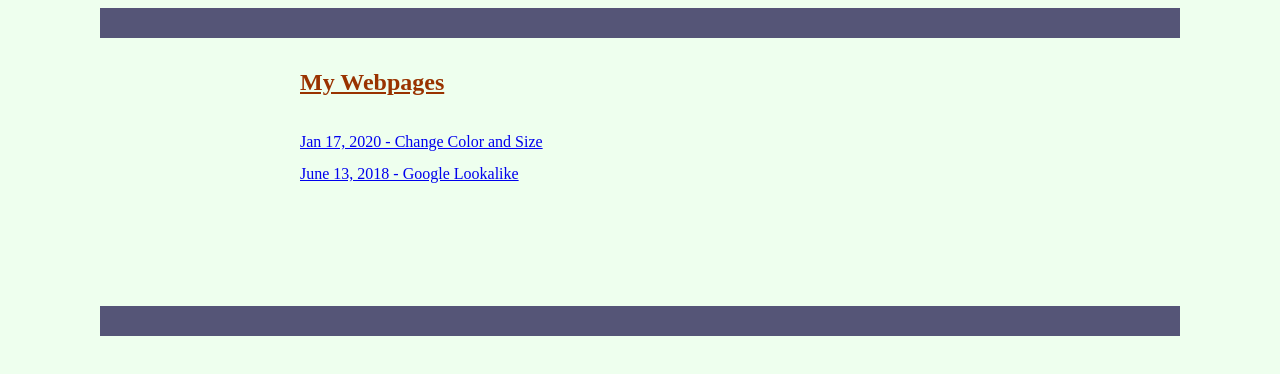
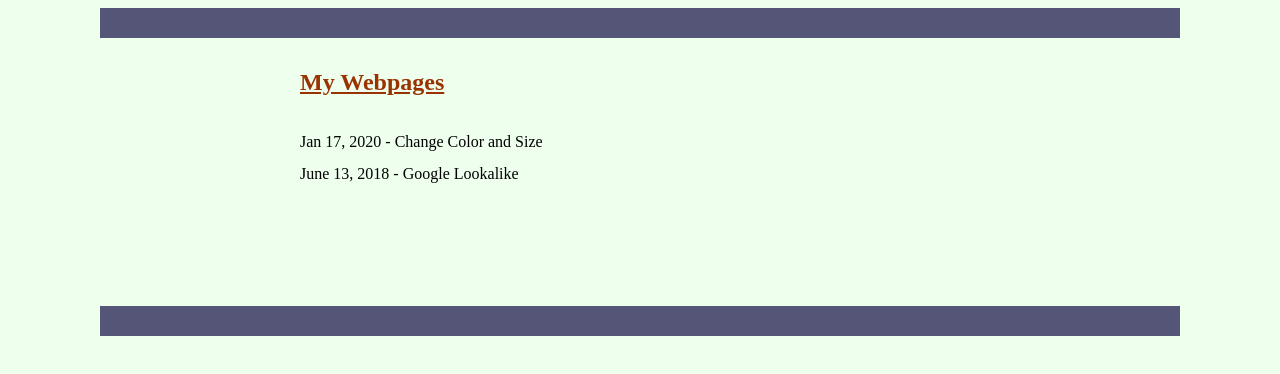
Before and after one commit to RainDropsz/RainDropsz.github.io, a plain HTML site: page index.html in a window 1280 px wide. Drawn offline with Linux system fonts and the light colour scheme.

Commit message:
Update index.html

```diff
--- a/index.html
+++ b/index.html
@@ -32,6 +32,10 @@ p {
   margin-left: 200px;
 }
 
+a:link,a:visited {text-decoration: none;
+                  color: black;}
+
+
 </style>
 
 </head>
```
